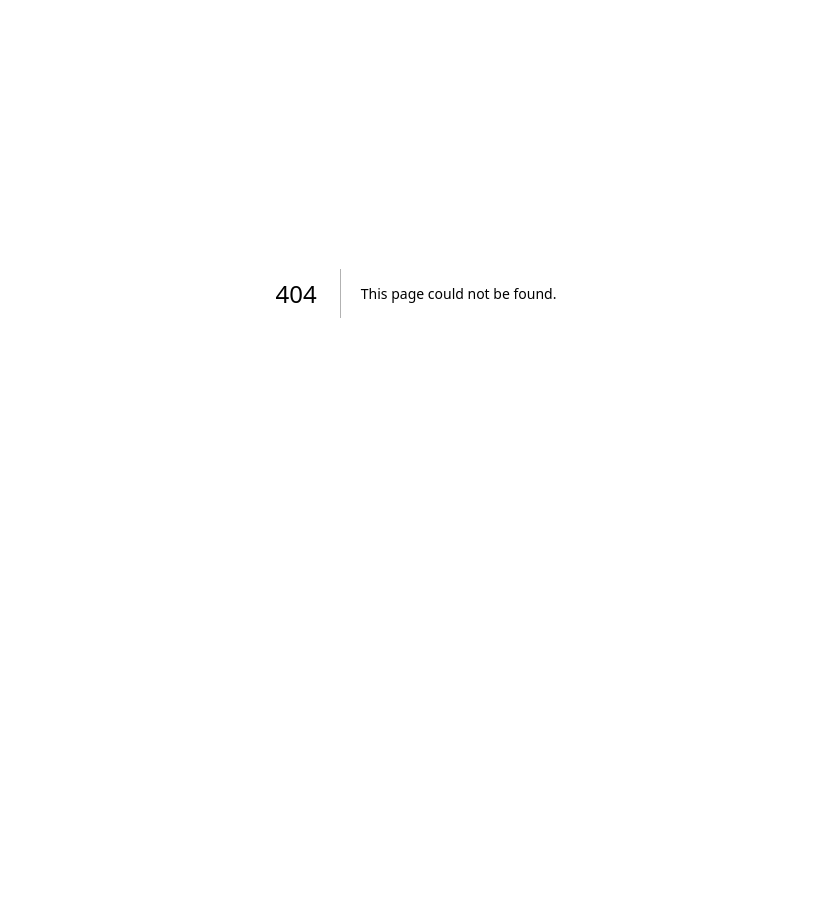
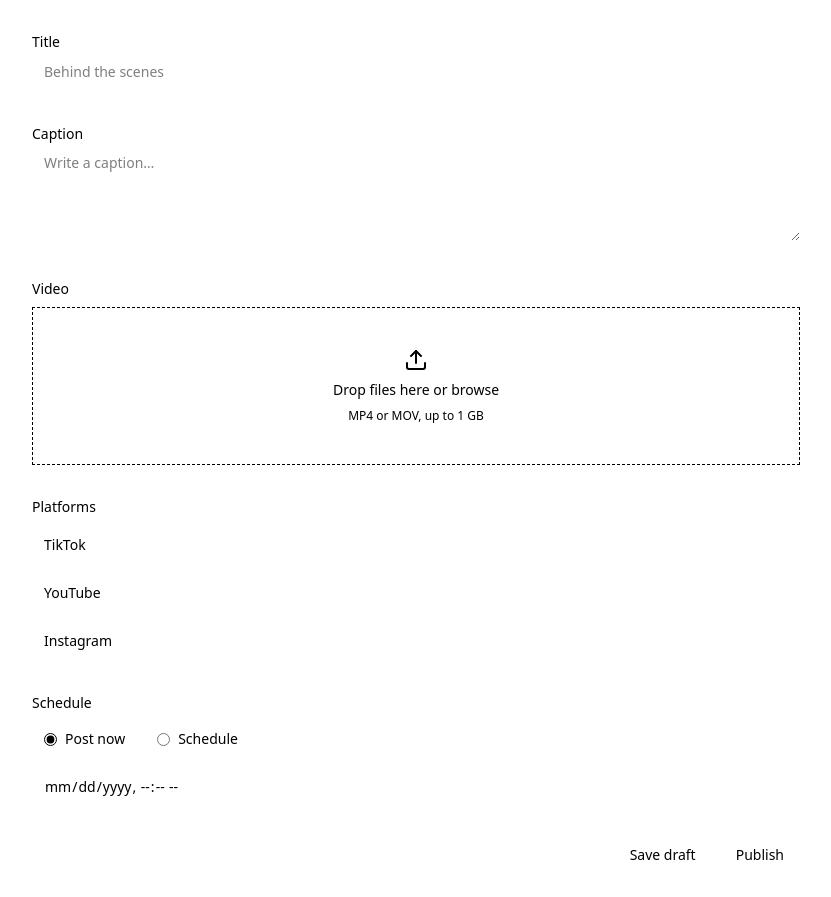
Before and after one commit to ttncode/marketplace-ui, a Next.js app: page /app/videos/new in a window 1280 px wide. Before the commit this address had no page. Shown: the part 107-1004 px from the top of the page, without its empty margins (224-1055 px from the left). Before the commit the page ends 800 px from the top, so only its background shows below. Built offline with nearby package versions, Linux system fonts and the light colour scheme.

Commit message:
feat(dashboard): add new video page (#210)
* feat(dashboard): add new video page

* fix(dashboard): tie platform error to its group and clear on selection

```diff
--- /dev/null
+++ b/src/app/(dashboard)/app/videos/new/page.tsx
@@ -0,0 +1,20 @@
+import type { Metadata } from "next";
+import { VideoComposeForm } from "@/components/blocks/video-compose-form";
+import { PLATFORMS, VIDEOS } from "@/content/dashboard";
+
+export const metadata: Metadata = { title: "New video" };
+
+interface NewVideoPageProps {
+  readonly searchParams: Promise<Readonly<Record<string, string | string[] | undefined>>>;
+}
+
+export default async function NewVideoPage({ searchParams }: NewVideoPageProps) {
+  const { from } = await searchParams;
+  const source = typeof from === "string" ? VIDEOS.find((video) => video.id === from) : undefined;
+  return (
+    <div className="mx-auto max-w-3xl space-y-6">
+      <h1 className="font-display text-2xl tracking-[-0.03em]">New video</h1>
+      <VideoComposeForm key={source?.id ?? "new"} platforms={PLATFORMS} defaultTitle={source?.title} defaultPlatforms={source?.platforms} />
+    </div>
+  );
+}
--- a/src/app/(dashboard)/app/videos/page.tsx
+++ b/src/app/(dashboard)/app/videos/page.tsx
@@ -42,7 +42,7 @@ export default async function VideosPage({ searchParams }: VideosPageProps) {
         searchKeys={["title"]}
         searchPlaceholder="Search videos"
         filter={{ key: "status", label: "Statuses", options: STATUS_OPTIONS }}
-        actions={[{ label: "Edit", href: "/app/videos/new?from={id}" }]}
+        actions={[{ label: "Duplicate", href: "/app/videos/new?from={id}" }]}
         badgeTones={{ draft: "neutral", scheduled: "info", published: "success", failed: "danger" }}
         emptyMessage="No videos match your search."
         initialQuery={typeof q === "string" ? q : ""}
--- a/src/components/blocks/platform-picker.tsx
+++ b/src/components/blocks/platform-picker.tsx
@@ -5,11 +5,13 @@ interface PlatformPickerProps {
   readonly name: string;
   readonly options: readonly PlatformOption[];
   readonly defaultValue?: readonly string[];
+  readonly describedBy?: string;
+  readonly invalid?: boolean;
 }
 
-export function PlatformPicker({ name, options, defaultValue = [] }: PlatformPickerProps) {
+export function PlatformPicker({ name, options, defaultValue = [], describedBy, invalid }: PlatformPickerProps) {
   return (
-    <fieldset className="grid gap-2 sm:grid-cols-3">
+    <fieldset aria-describedby={describedBy} aria-invalid={invalid || undefined} className="grid gap-2 sm:grid-cols-3">
       <legend className="sr-only">Platforms</legend>
       {options.map((option) => (
         <label
--- /dev/null
+++ b/src/components/blocks/video-compose-form.tsx
@@ -0,0 +1,76 @@
+"use client";
+
+import { useState, type FormEvent } from "react";
+import { useRouter } from "next/navigation";
+import { PlatformPicker } from "@/components/blocks/platform-picker";
+import { ScheduleField } from "@/components/blocks/schedule-field";
+import { UploadDropzone } from "@/components/blocks/upload-dropzone";
+import { Button } from "@/components/ui/button";
+import { Input, Textarea } from "@/components/ui/input";
+import type { PlatformOption } from "@/lib/types";
+
+const SIMULATED_REQUEST_MS = 900;
+
+interface VideoComposeFormProps {
+  readonly platforms: readonly PlatformOption[];
+  readonly defaultTitle?: string;
+  readonly defaultPlatforms?: readonly string[];
+}
+
+export function VideoComposeForm({ platforms, defaultTitle = "", defaultPlatforms = [] }: VideoComposeFormProps) {
+  const router = useRouter();
+  const [error, setError] = useState<string | null>(null);
+  const [submitting, setSubmitting] = useState(false);
+
+  const onSubmit = (event: FormEvent<HTMLFormElement>) => {
+    event.preventDefault();
+    if (new FormData(event.currentTarget).getAll("platforms").length === 0) {
+      setError("Choose at least one platform");
+      return;
+    }
+    setError(null);
+    setSubmitting(true);
+    window.setTimeout(() => router.push("/app/videos"), SIMULATED_REQUEST_MS);
+  };
+
+  return (
+    <form
+      onSubmit={onSubmit}
+      onChange={(event) => {
+        const target = event.target;
+        if (target instanceof HTMLInputElement && target.type === "checkbox" && target.name === "platforms" && target.checked) setError(null);
+      }}
+      className="space-y-8"
+    >
+      <div className="space-y-2">
+        <label htmlFor="title" className="text-sm font-medium text-ink">Title</label>
+        <Input id="title" name="title" defaultValue={defaultTitle} required maxLength={100} placeholder="Behind the scenes" />
+      </div>
+      <div className="space-y-2">
+        <label htmlFor="caption" className="text-sm font-medium text-ink">Caption</label>
+        <Textarea id="caption" name="caption" maxLength={2200} placeholder="Write a caption…" />
+      </div>
+      <div className="space-y-2">
+        <p className="text-sm font-medium text-ink">Video</p>
+        <UploadDropzone name="media" accept="video/*" hint="MP4 or MOV, up to 1 GB" multiple={false} />
+      </div>
+      <div className="space-y-2">
+        <p className="text-sm font-medium text-ink">Platforms</p>
+        <PlatformPicker name="platforms" options={platforms} defaultValue={defaultPlatforms} describedBy={error ? "platforms-error" : undefined} invalid={error !== null} />
+        {error && <p id="platforms-error" role="alert" className="text-sm text-destructive">{error}</p>}
+      </div>
+      <div className="space-y-2">
+        <p className="text-sm font-medium text-ink">Schedule</p>
+        <ScheduleField name="publishAt" />
+      </div>
+      <div className="flex justify-end gap-2">
+        <Button variant="secondary" type="button" disabled={submitting} onClick={() => router.push("/app/videos")}>
+          Save draft
+        </Button>
+        <Button type="submit" disabled={submitting}>
+          {submitting ? "Publishing…" : "Publish"}
+        </Button>
+      </div>
+    </form>
+  );
+}
--- a/src/site.config.ts
+++ b/src/site.config.ts
@@ -32,7 +32,7 @@ export const site: SiteConfig = {
     },
   ],
   headerActions: { secondary: { label: "Submit", href: "/submit" }, primary: { label: "Open app", href: "/app" } },
-  dashboardNav: [{ label: "Overview", href: "/app", icon: "home" }, { label: "Videos", href: "/app/videos", icon: "video" }],
+  dashboardNav: [{ label: "Overview", href: "/app", icon: "home" }, { label: "Videos", href: "/app/videos", icon: "video" }, { label: "New video", href: "/app/videos/new", icon: "plus" }],
   footer: {
     description: "Acme Directory lists the best tools for your workflow.",
     columns: [
```
